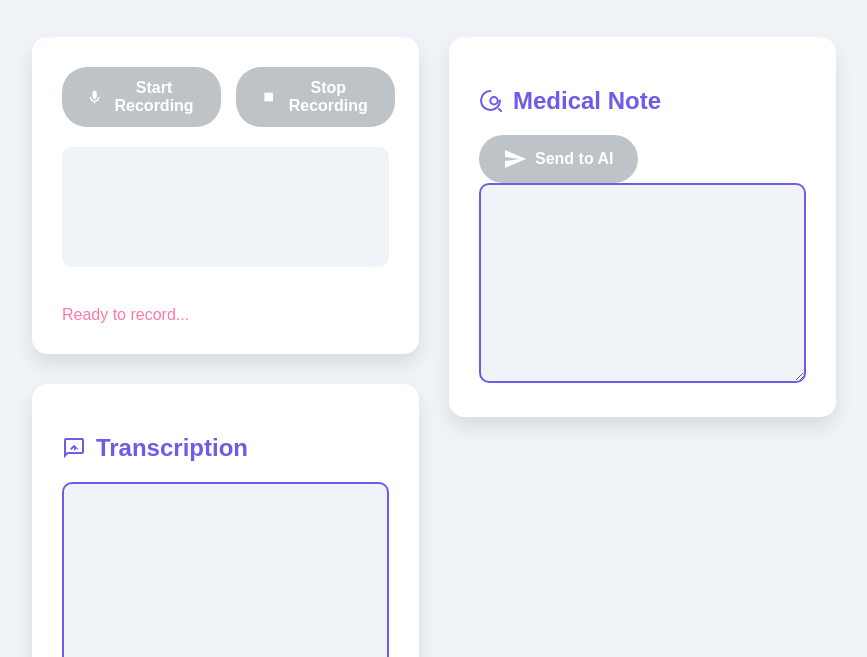
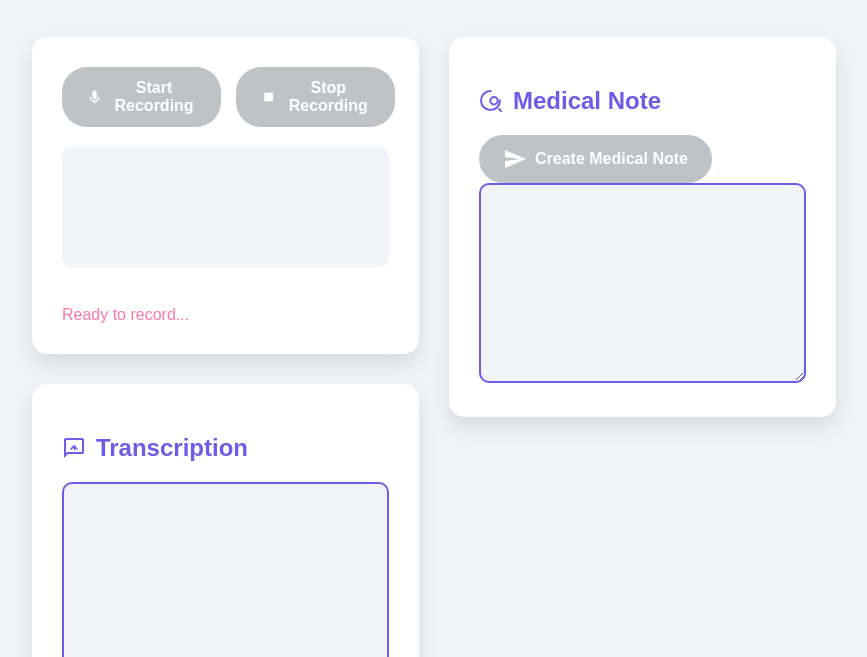
Before and after one commit to xtreme-sameer-vohra/medical-transcription.io, a plain HTML site: page index.html in a window 1280 px wide. Shown: the part 143-800 px from the top of the page, without its empty margins (206-1073 px from the left). Drawn offline with Linux system fonts and the light colour scheme; a script that the page names is missing.

Commit message:
Update index.html
fixed errors

```diff
--- a/index.html
+++ b/index.html
@@ -276,11 +276,11 @@
                         </svg>
                         Medical Note
                     </h2>
-                    <button id="Create Note" disabled>
+                    <button id="sendToLLM" disabled>
                         <svg width="24" height="24" viewBox="0 0 24 24" fill="none" xmlns="http://www.w3.org/2000/svg">
                             <path d="M2.01 21L23 12L2.01 3L2 10L17 12L2 14L2.01 21Z" fill="currentColor"/>
                         </svg>
-                        Send to AI
+                        Create Medical Note
                     </button>
                     <textarea id="llmResponse" class="content-area" readonly></textarea>
                 </div>
@@ -527,7 +527,7 @@
             } else {
                 disclaimerContent.style.display = 'none';
             }
-        });
+        };
     </script>
 </body>
 </html>
```
